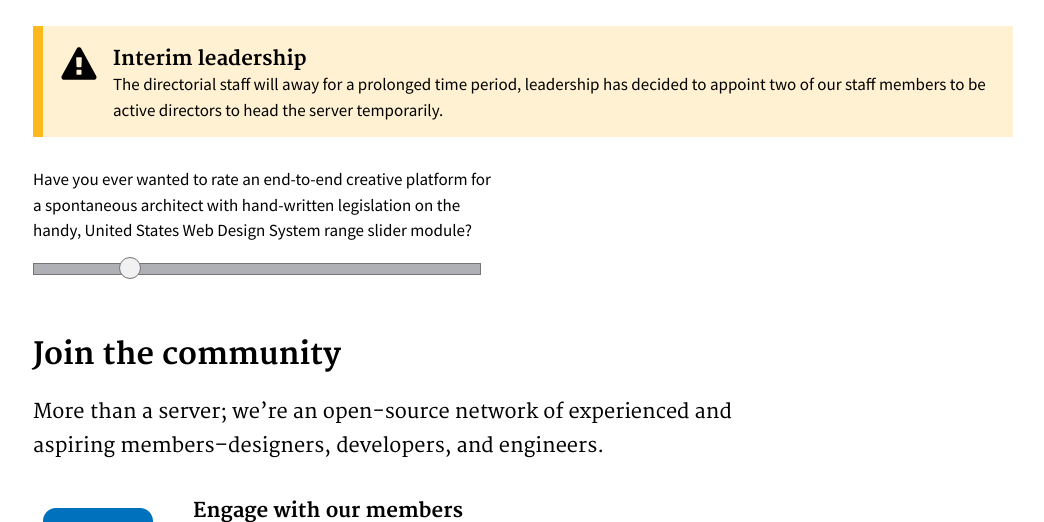
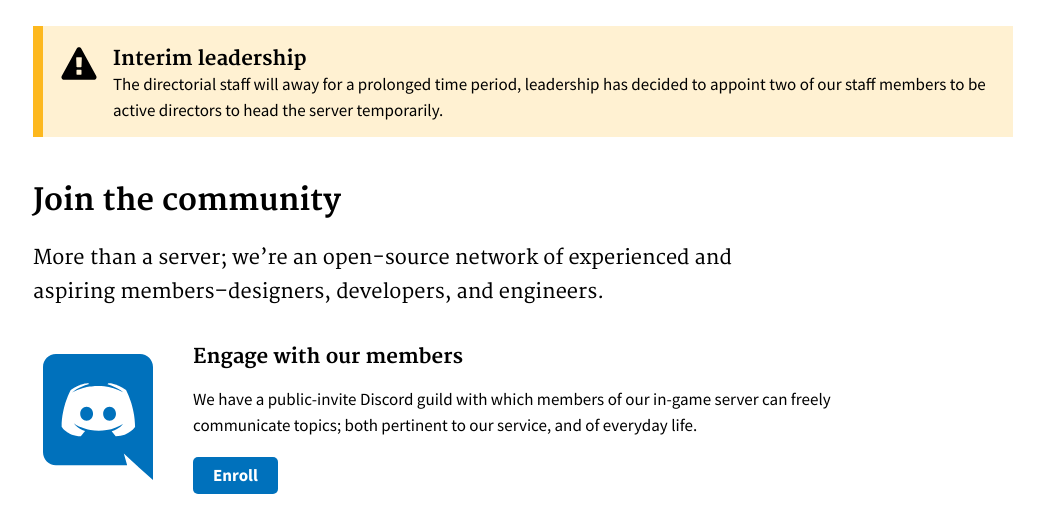
Before and after one commit to serrif/website, a Jekyll site: the page built from main/home.md, in a window 1280 px wide and 900 px high, cut to the strip 378-900 px from the top of the window. Shown: the whole strip, without its empty margins (117-1161 px from the left). Built offline with Jekyll 4.4.1, drawn with Linux system fonts in a browser that asks for light colours.

Commit message:
Update home.md

```diff
--- a/main/home.md
+++ b/main/home.md
@@ -21,9 +21,6 @@ hero:
         <p class="usa-alert-text">The directorial staff will away for a prolonged time period, leadership has decided to appoint two of our staff members to be active directors to head the server temporarily. </p>
     </div>
 </div>
-
-<label for="range-slider">Have you ever wanted to rate an end-to-end creative platform for a spontaneous architect with hand-written legislation on the handy, United States Web Design System range slider module?</label>
-<input id="range-slider" type="range" min="0" max="100" step="10" value="20">
 
 <!-- <hr style="margin-top: 4rem;"> -->
 
```
